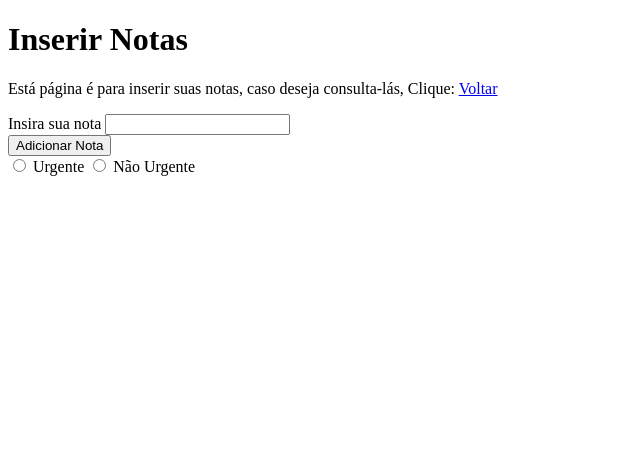
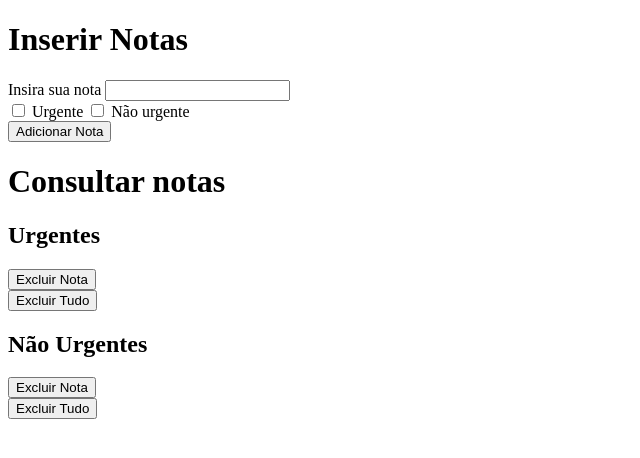
Before and after one commit to anasilvadev/AtividadeAvaliativa, a plain HTML site: page index.html in a window 1280 px wide. Shown: the whole page, without its empty margins (0-640 px from the left). Drawn offline with Linux system fonts and the light colour scheme.

Commit message:
Update index.html

```diff
--- a/index.html
+++ b/index.html
@@ -10,18 +10,37 @@
 </head>
 
 <body>
-    <h1>Inserir Notas</h1>
-    <p>Está página é para inserir suas notas, caso deseja consulta-lás, Clique: <a href="index.html"> Voltar</a></p>
 
-    <label for="inserir"> Insira sua nota </label>
-    <input type="text" id="inserirtexto"> <br>
+    <div id="container">
+        <div id="inserir">
+            <h1>Inserir Notas</h1>
+            <label for="inserir"> Insira sua nota </label>
+            <input type="text" id="inserirtexto"> <br>
+            <div>
+                <label><input type="checkbox" id="urgenteCheck" value="urgente"> Urgente</label>
+                <label><input type="checkbox" id="nurgenteCheck" value="nUrgente"> Não urgente</label>
+            </div>
+            <input type="button" value="Adicionar Nota" id="btninserir" onclick="inserir()"><br>
 
-    <input type="button" value="Adicionar Nota" id="btninserir" onclick="inserir()"><br>
-    <div>
-        <label><input type="radio" name="tipo" value="urgente" onclick="urgente()"> Urgente</label>
-        <label><input type="radio" name="tipo" value="nurgente" onclick="nurgente()"> Não Urgente</label>
 
+
+            <h1>Consultar notas</h1>
+            <div id="divurgentes">
+                <div id="urgentes"> </div>
+                <h2>Urgentes</h2>
+                <input type="button" value="Excluir Nota" onclick="excluirnotaU()"><br>
+                <input type="button" value="Excluir Tudo" onclick="excluirtudoU()"><br>
+            </div>
+            <div id="divnUrgentes">
+                <div id="nUrgentes"></div>
+                <h2>Não Urgentes</h2>
+                <input type="button" value="Excluir Nota" id="btnexcluirn" onclick="excluirnotaNU()"><br>
+                <input type="button" value="Excluir Tudo" id="btnexcluirt" onclick="excluirtudoNU()"><br>
+            </div>
         </div>
+
+    </div>
+
 </body>
 
 </html>
```
